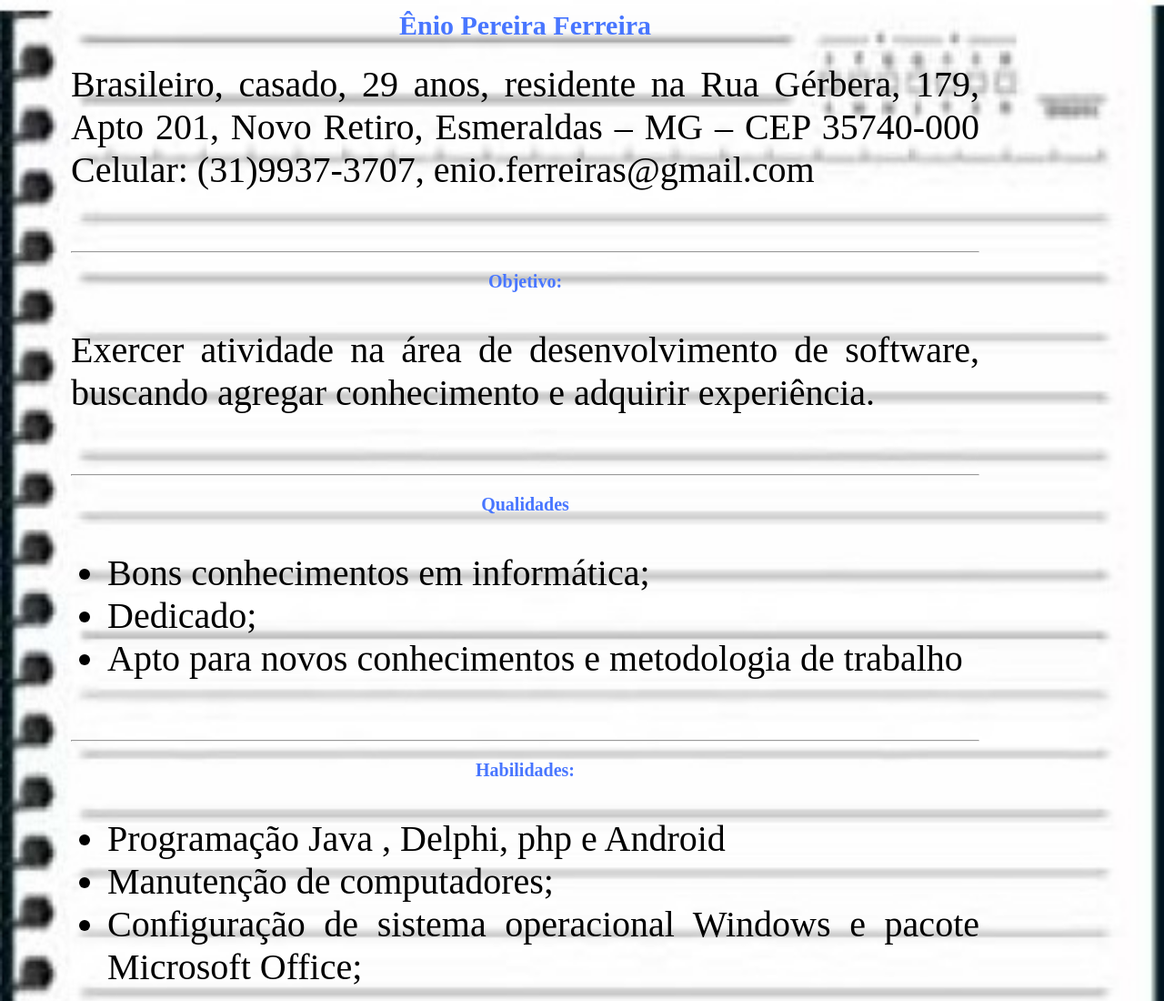
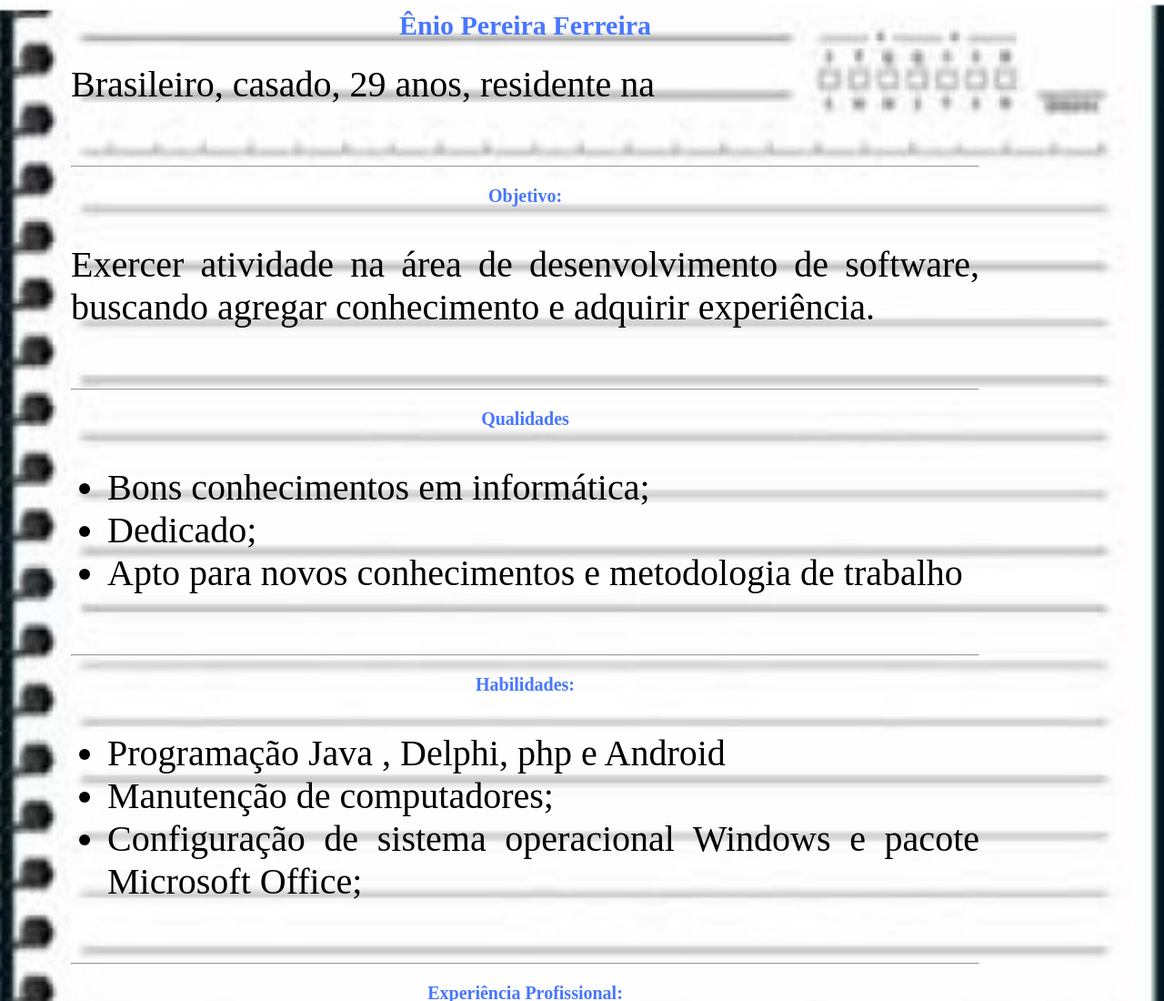
Before and after one commit to enioferreiras/enioferreiras.github.io, a plain HTML site: page index.html in a window 1280 px wide. Shown: the top 1100 px of the page at 91% size. Drawn offline with nearby package versions, Linux system fonts and the light colour scheme.

Commit message:
Update index.html

```diff
--- a/index.html
+++ b/index.html
@@ -50,9 +50,7 @@
 				<td class='campos'>
 						<div>
 
-						<p> Brasileiro, casado, 29 anos, residente na Rua Gérbera, 179, Apto 201, Novo Retiro,
-						 Esmeraldas – MG – CEP 35740-000 Celular: (31)9937-3707,
-						enio.ferreiras@gmail.com </p>
+						<p> Brasileiro, casado, 29 anos, residente na </p>
 						</div>
 						<br>
 						<hr/>
```
